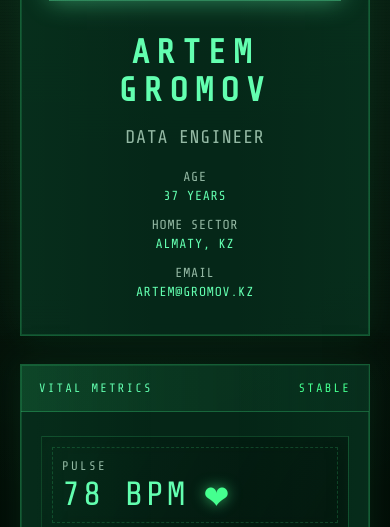
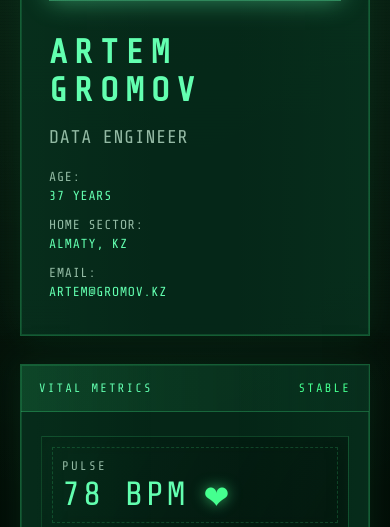
Before and after one commit to artem-gromov/gromov-kz, a PHP site: page / in a window 390 px wide. Shown: the part 500-1027 px from the top of the page. Run offline with PHP 8.4, Linux system fonts and the light colour scheme.

Commit message:
fix: update identity section labels for clarity and alignment in responsive design

```diff
--- a/assets/css/style.css
+++ b/assets/css/style.css
@@ -395,16 +395,16 @@ a {
 @media (max-width: 960px) {
     .identity {
         grid-template-columns: 1fr;
-        justify-items: center;
-        text-align: center;
+        justify-items: left;
+        text-align: left;
     }
 
     .identity__meta {
-        align-items: center;
+        align-items: left;
     }
 
     .identity__list {
-        justify-items: center;
+        justify-items: left;
     }
 
     .metric--pulse {
--- a/index.php
+++ b/index.php
@@ -38,15 +38,15 @@ $age = $birthDate->diff(new DateTime())->y;
                     <p class="identity__role">Data Engineer</p>
                     <dl class="identity__list">
                         <div class="identity__item">
-                            <dt>Age</dt>
+                            <dt>Age:</dt>
                             <dd><?= $age ?> years</dd>
                         </div>
                         <div class="identity__item">
-                            <dt>Home sector</dt>
+                            <dt>Home sector:</dt>
                             <dd>Almaty, KZ</dd>
                         </div>
                         <div class="identity__item">
-                            <dt>Email</dt>
+                            <dt>Email:</dt>
                             <dd><a href="mailto:artem@gromov.kz">artem@gromov.kz</a></dd>
                         </div>
                     </dl>
```
